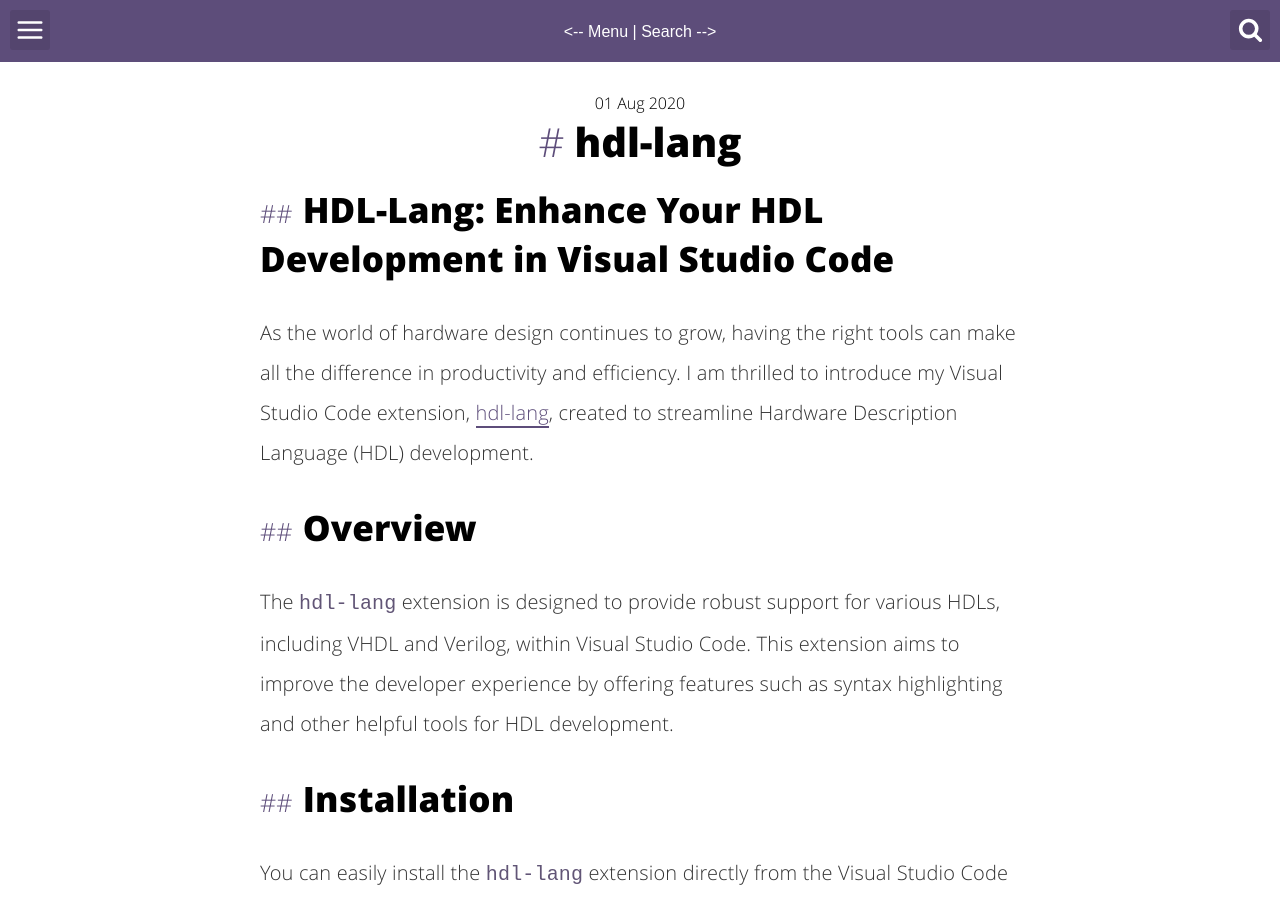
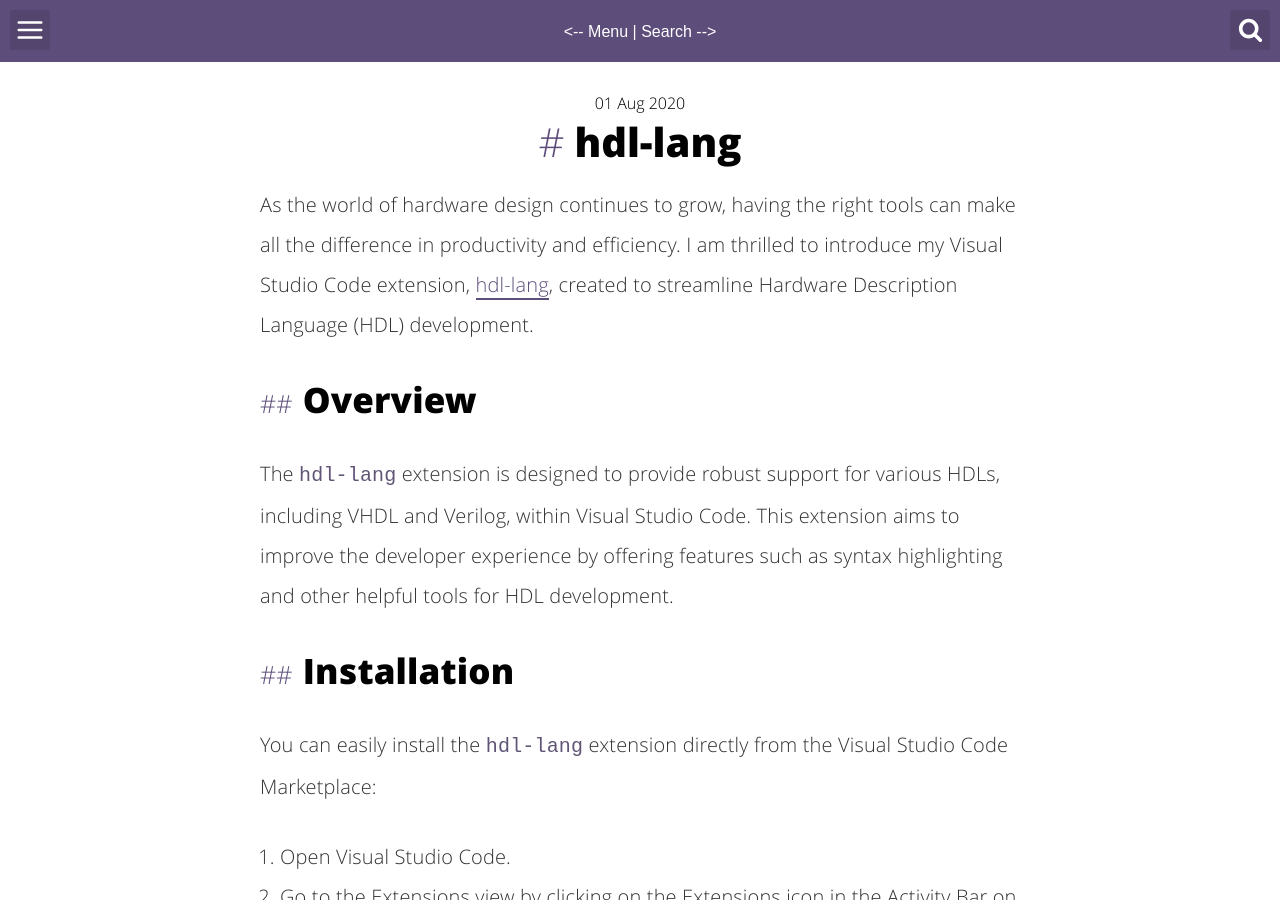
Before and after one commit to matzar/matzar.github.io, a Jekyll site: the page built from _posts/2020-08-01-hdl-lang.md, in a window 1280 px wide and 900 px high. Built offline with Jekyll 4.4.1, drawn with Linux system fonts in a browser that asks for light colours.

Commit message:
hdl-lang

```diff
--- a/_posts/2020-08-01-hdl-lang.md
+++ b/_posts/2020-08-01-hdl-lang.md
@@ -14,7 +14,7 @@
   - individual projects
 ---
 
-## HDL-Lang: Enhance Your HDL Development in Visual Studio Code
+<!-- ## HDL-Lang: Enhance Your HDL Development in Visual Studio Code -->
 
 As the world of hardware design continues to grow, having the right tools can make all the difference in productivity and efficiency. I am thrilled to introduce my Visual Studio Code extension, [hdl-lang](https://marketplace.visualstudio.com/items?itemName=matzar.hdl-lang), created to streamline Hardware Description Language (HDL) development.
 
```
